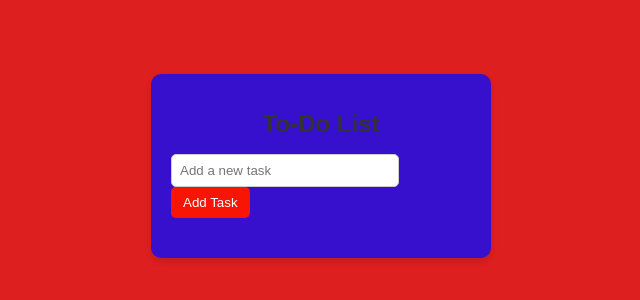
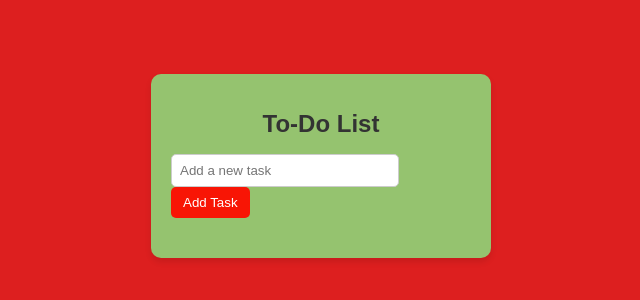
Before and after one commit to indu173/WebApp, a plain HTML site: page index.html in a window 1280 px wide. Shown: the part 234-534 px from the top of the page, without its empty margins (319-959 px from the left). Drawn offline with Linux system fonts and the light colour scheme.

Commit message:
Fixed the bug (#31)

```diff
--- a/styles.css
+++ b/styles.css
@@ -12,7 +12,7 @@ body {
 
 /* Container for the to-do list */
 .container {
-    background-color: rgb(54, 16, 205);
+    background-color: rgb(149, 195, 111);
     padding: 20px;
     border-radius: 10px;
     box-shadow: 0 4px 6px rgba(0, 0, 0, 0.1);
```
